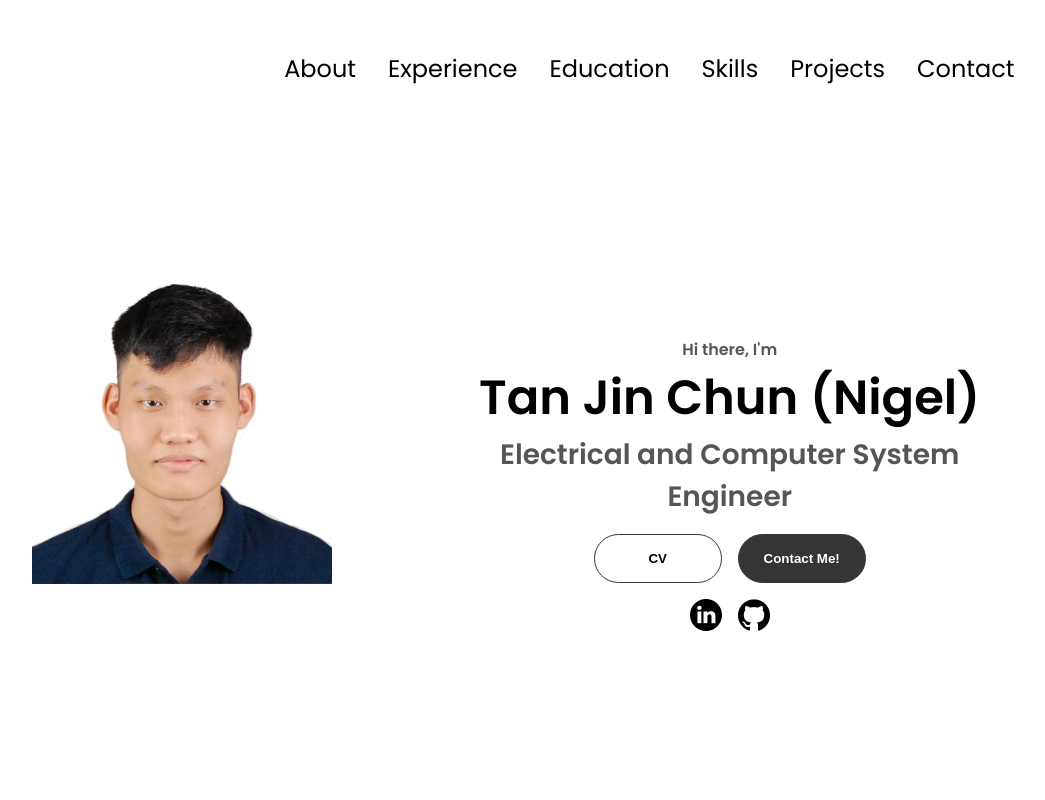
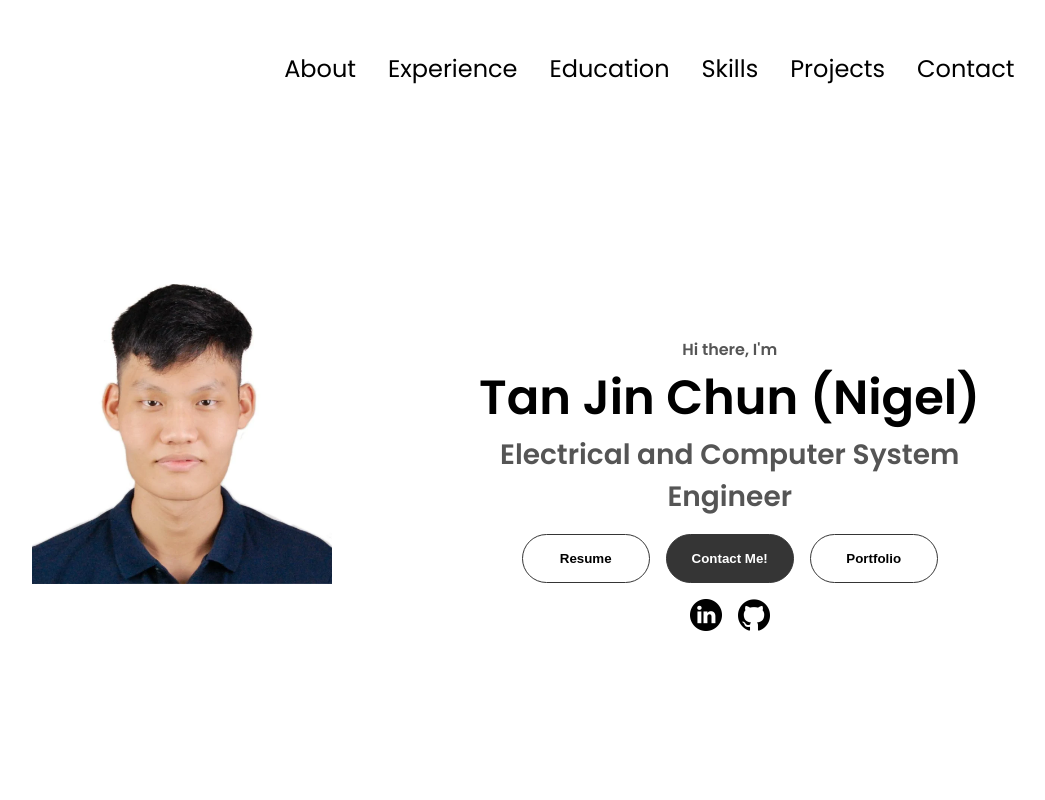
Before and after one commit to jinchuntan/portfolio, a plain HTML site: page index.html in a window 1280 px wide. Shown: the top 800 px of the page, without its empty margins (128-1173 px from the left). Drawn offline with Linux system fonts and the light colour scheme.

Commit message:
Update index.html

```diff
--- a/index.html
+++ b/index.html
@@ -54,10 +54,16 @@
             class="btn btn-color-2"
             onclick="window.open('./assets/resume-pdf.pdf')"
           >
-            CV
+            Resume
           </button>
           <button class="btn btn-color-1" onclick="location.href='mailto:nigeltanjc@gmail.com'">
             Contact Me!
+          </button>
+          <button
+            class="btn btn-color-2"
+            onclick="window.open('./assets/project-portfolio.pdf')"
+          >
+            Portfolio
           </button>
         </div>
         <div id="socials-container">
```
